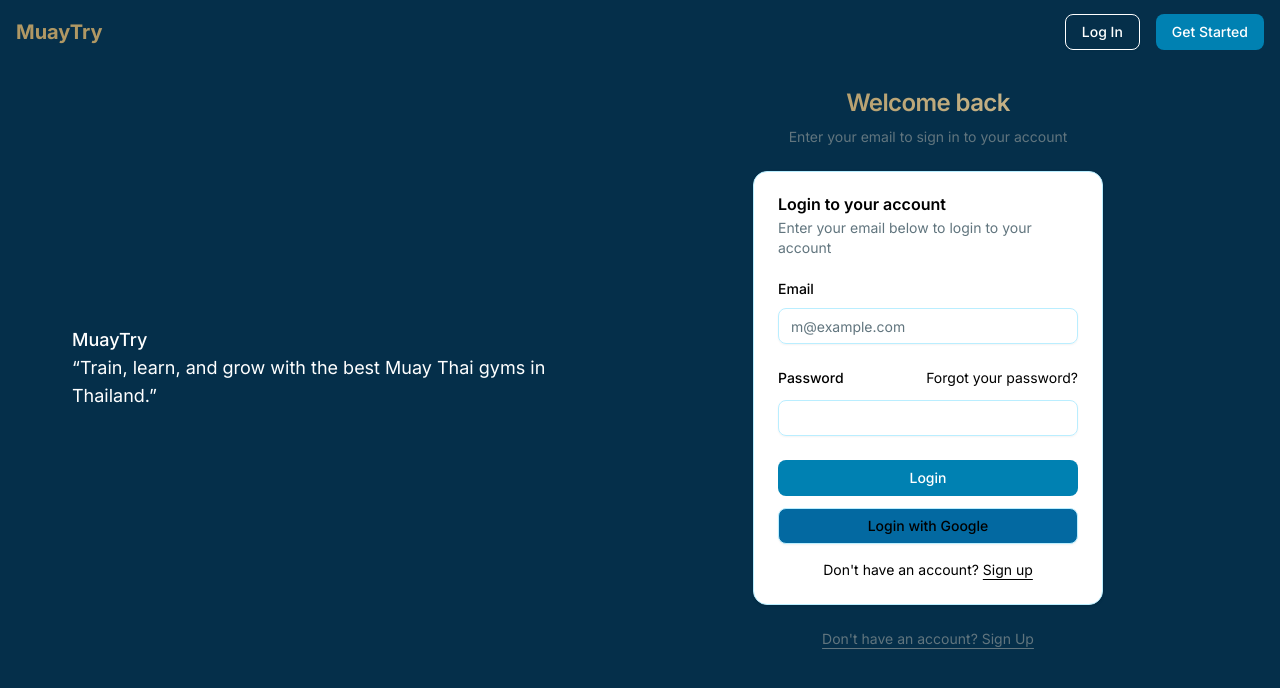
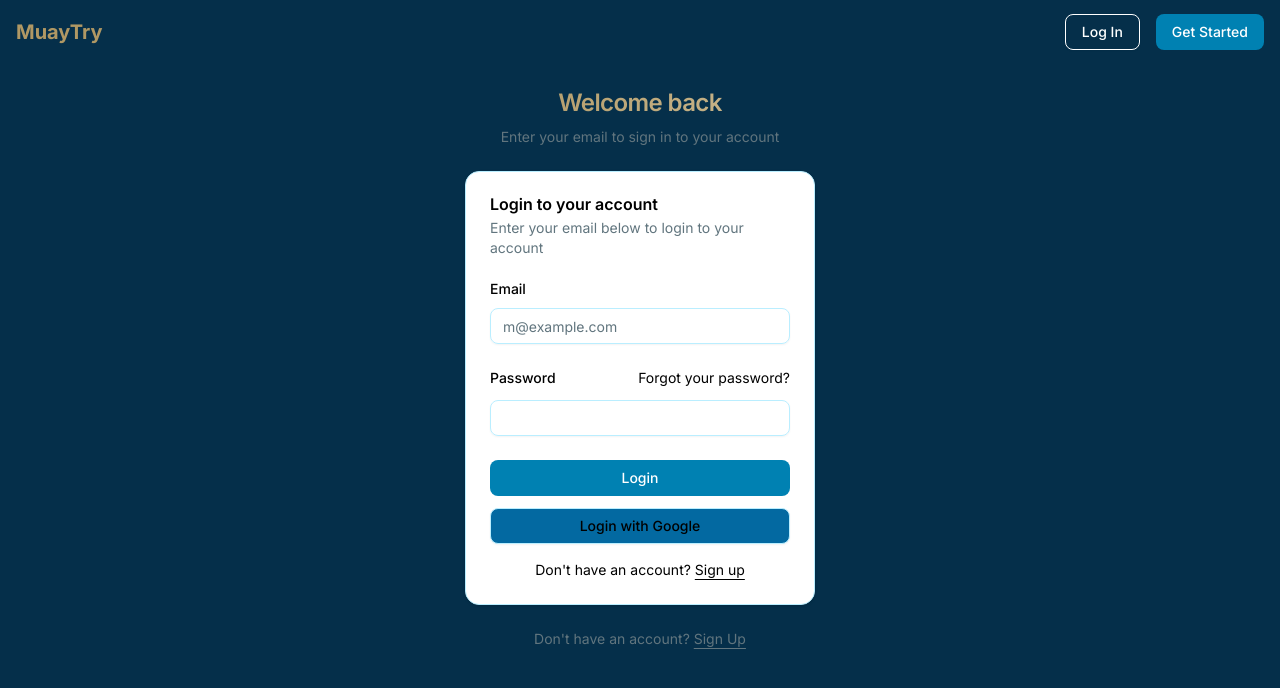
Before and after one commit to m4urocom/muay-try, a Next.js app: page /login in a window 1280 px wide. Shown: the top 688 px of the page. Built offline with nearby package versions, Linux system fonts and the light colour scheme; no server answers.

Commit message:
refactor: remove left branding, keep only centered login form

```diff
--- a/app/login/page.tsx
+++ b/app/login/page.tsx
@@ -1,6 +1,4 @@
 import { Metadata } from "next"
-import Link from "next/link"
-
 import { LoginForm } from "@/components/login-form"
 
 export const metadata: Metadata = {
@@ -10,23 +8,7 @@ export const metadata: Metadata = {
 
 export default function LoginPage() {
   return (
-    <div className="flex flex-col min-h-[calc(100vh-4rem)] items-center justify-center w-full lg:flex-row">
-      <div className="relative hidden h-full flex-col bg-muted p-10 text-white lg:flex dark:border-r w-full max-w-xl lg:w-1/2">
-        <div className="absolute inset-0 bg-sky-950" />
-        <div className="relative z-20 flex items-center text-lg font-medium">
-          <Link href="/" className="flex items-center">
-            MuayTry
-          </Link>
-        </div>
-        <div className="relative z-20 mt-auto">
-          <blockquote className="space-y-2">
-            <p className="text-lg">
-              &ldquo;Train, learn, and grow with the best Muay Thai gyms in Thailand.&rdquo;
-            </p>
-          </blockquote>
-        </div>
-      </div>
-      <div className="flex w-full items-center justify-center px-4 lg:w-1/2">
+    <div className="flex min-h-[calc(100vh-4rem)] items-center justify-center w-full px-4">
       <div className="mx-auto flex w-full flex-col justify-center space-y-6 sm:w-[350px]">
         <div className="flex flex-col space-y-2 text-center">
           <h1 className="text-2xl font-semibold tracking-tight">
@@ -38,14 +20,8 @@ export default function LoginPage() {
         </div>
         <LoginForm />
         <p className="px-8 text-center text-sm text-muted-foreground">
-            <Link
-              href="/signup"
-              className="hover:text-brand underline underline-offset-4"
-            >
-              Don&apos;t have an account? Sign Up
-            </Link>
+          Don&apos;t have an account? <a href="/signup" className="hover:text-brand underline underline-offset-4">Sign Up</a>
         </p>
-        </div>
       </div>
     </div>
   )
```
Lines whose indentation alone changed are shown as unchanged.
